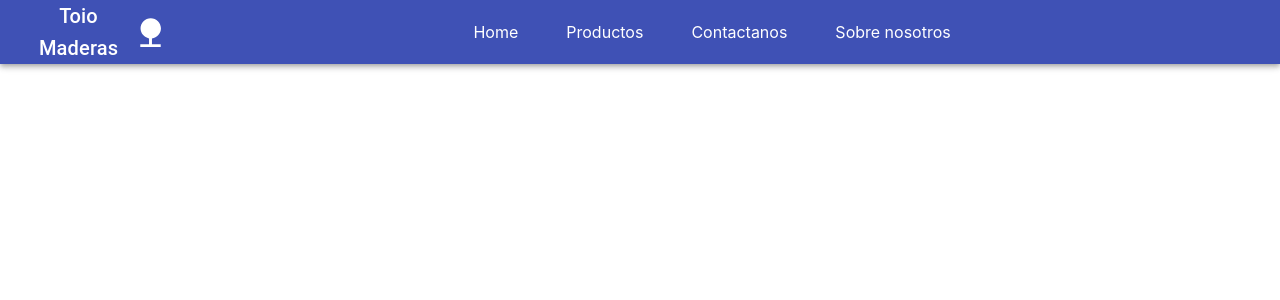
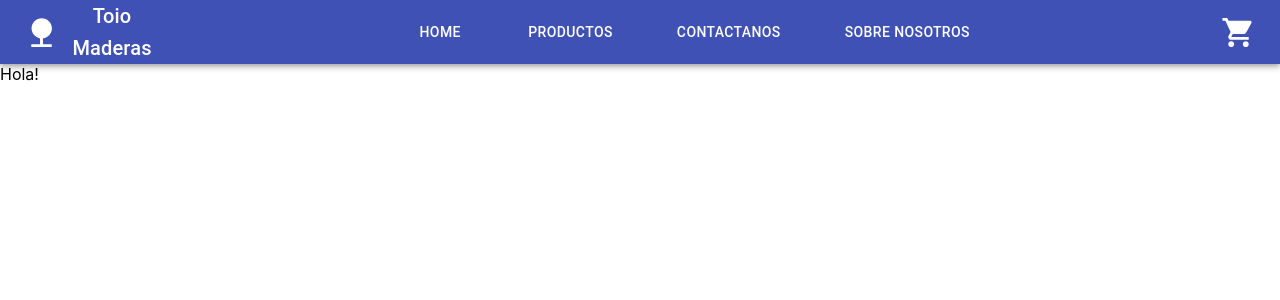
Before and after one commit to gremjua/toio-maderas, a React (Create React App) app: page / in a window 1280 px wide. Shown: the top 300 px of the page. Built offline with nearby package versions, Linux system fonts and the light colour scheme.

Commit message:
add CartWidget and ItemListContainer components

```diff
--- a/src/App.js
+++ b/src/App.js
@@ -1,10 +1,11 @@
-import './App.css';
+import ItemListContainer from './components/ItemListContainer';
 import NavBar from './components/navBar';
 
 function App() {
   return (
     <div className="App">
       <NavBar/>
+      <ItemListContainer greeting="Hola!"/>
     </div>
   );
 }
--- /dev/null
+++ b/src/components/ItemListContainer.js
@@ -0,0 +1,9 @@
+const ItemListContainer = ({greeting}) => {
+   return(
+    <div>
+        {greeting}
+    </div>
+   )
+}
+
+export default ItemListContainer;
--- /dev/null
+++ b/src/components/navBar/CartWidget.js
@@ -0,0 +1,9 @@
+import ShoppingCart from '@material-ui/icons/ShoppingCart';
+
+const CartWidget = () => {
+    return (
+        <ShoppingCart fontSize="large"/>
+    );
+}
+
+export default CartWidget;
--- a/src/components/navBar/index.jsx
+++ b/src/components/navBar/index.js
@@ -4,6 +4,8 @@ import Toolbar from '@material-ui/core/Toolbar';
 import Typography from '@material-ui/core/Typography';
 import Grid from '@material-ui/core/Grid';
 import NatureIcon from '@material-ui/icons/Nature';
+import CartWidget from './CartWidget';
+import Button from '@material-ui/core/Button';
 
 const NavBar = () => {
     const sections = ['Home', 'Productos', 'Contactanos', 'Sobre nosotros'];
@@ -12,17 +14,18 @@ const NavBar = () => {
         <div>
             <AppBar position="static">
                 <Toolbar>
-                    <Typography variant="h6">
+                    <NatureIcon fontSize="large"/>
+                    <Typography variant="h6" align="center">
                         Toio Maderas
                     </Typography>
-                    <NatureIcon fontSize="large"/>
                     <Grid container justify="center" spacing={spacing} >
                         {sections.map((section, index) => {
                             return(<Grid key={index} item>
-                                <a href="#">{section}</a>
+                                <Button color="inherit">{section}</Button>
                             </Grid>)
                         })}
                     </Grid>
+                    <CartWidget/>
                 </Toolbar>
             </AppBar>
         </div>
```
